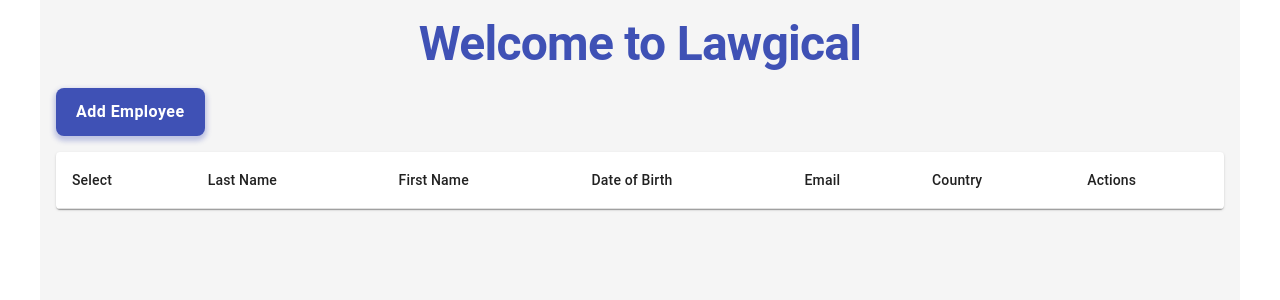
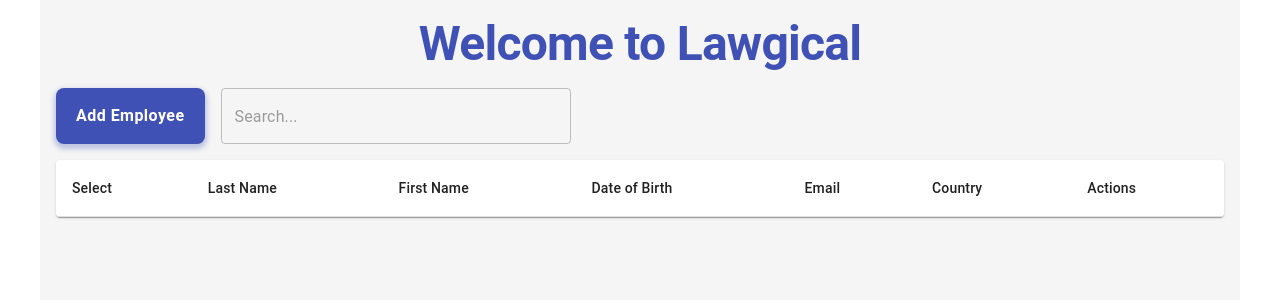
Before and after one commit to Lawgical-Immigration/Lawgical, a React (Create React App) app in the folder employee-details-frontend/: page / in a window 1280 px wide. Shown: the top 300 px of the page. Built offline with nearby package versions, Linux system fonts and the light colour scheme.

Commit message:
remove conditional rendering of search box

```diff
--- a/employee-details-frontend/src/EmployeeList.js
+++ b/employee-details-frontend/src/EmployeeList.js
@@ -3,7 +3,6 @@
 import { Autocomplete } from '@mui/lab';
 import axios from 'axios';
 const EmployeeList = () => {
-    const [showSearchBox, setShowSearchBox] = useState(false);
     const [searchName, setSearchName] = useState('');
     const [selectedNames, setSelectedNames] = useState([]);
     const [checkedItems, setCheckedItems] = useState({});
@@ -18,15 +17,6 @@
     const filteredNames = searchName
         ? names.filter(name => name.toLowerCase().includes(searchName.toLowerCase()))
         : [];
-
-    const handleToggleSearchBox = () => {
-        setShowSearchBox(prevState => {
-            if (prevState) {
-                setSearchName('');
-            }
-            return !prevState;
-        });
-    };
 
     const handleStartImmigration = (name) => {
         if (checkedItems[name]) {
@@ -99,7 +89,6 @@
                 <Button
                     variant="contained"
                     color="primary"
-                    onClick={handleToggleSearchBox}
                     style={{
                         backgroundColor: '#3f51b5',
                         color: 'white',
@@ -114,7 +103,6 @@
                 >
                     Add Employee
                 </Button>
-                {showSearchBox && (
                     <div style={{ width: '30%' }}>
                         <Autocomplete
                             freeSolo
@@ -135,7 +123,6 @@
                             style={{ width: '100%' }}
                         />
                     </div>
-                )}
             </div>
             <TableContainer component={Paper} style={{ width: '100%' }}>
                 <Table>
```
